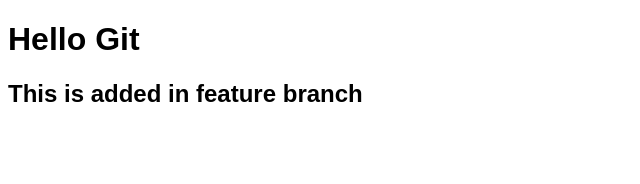
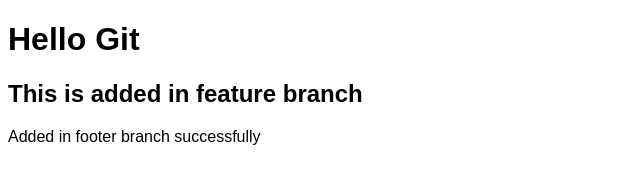
Before and after one commit to sundarrk85/Playground, a plain HTML site: page index.html in a window 1280 px wide. Shown: the whole page, without its empty margins (0-640 px from the left). Drawn offline with Linux system fonts and the light colour scheme.

Commit message:
Add footer

```diff
--- a/index.html
+++ b/index.html
@@ -9,3 +9,4 @@
     <h2>This is added in feature branch</h2>
 </body>
 </html>
+<footer>Added in footer branch successfully</footer>
```
